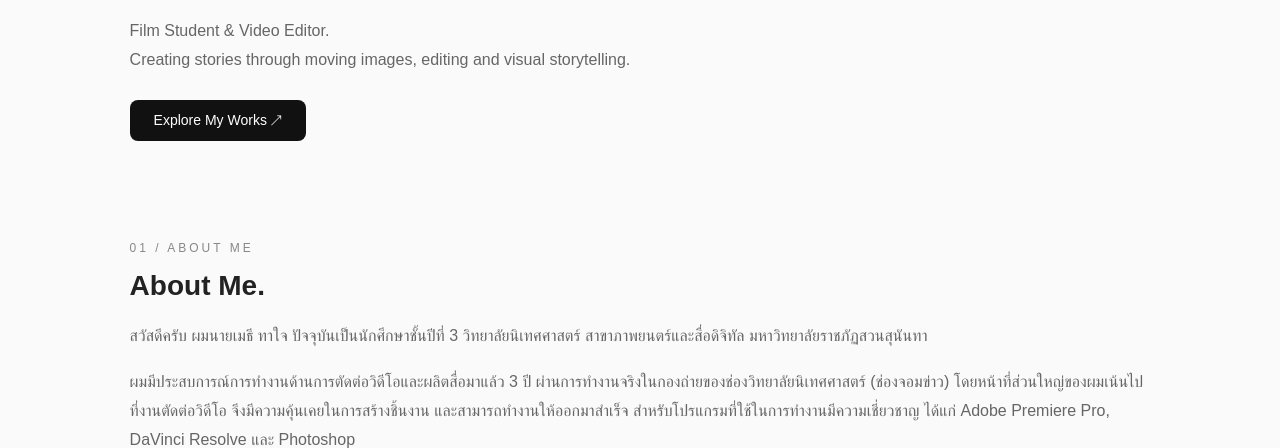
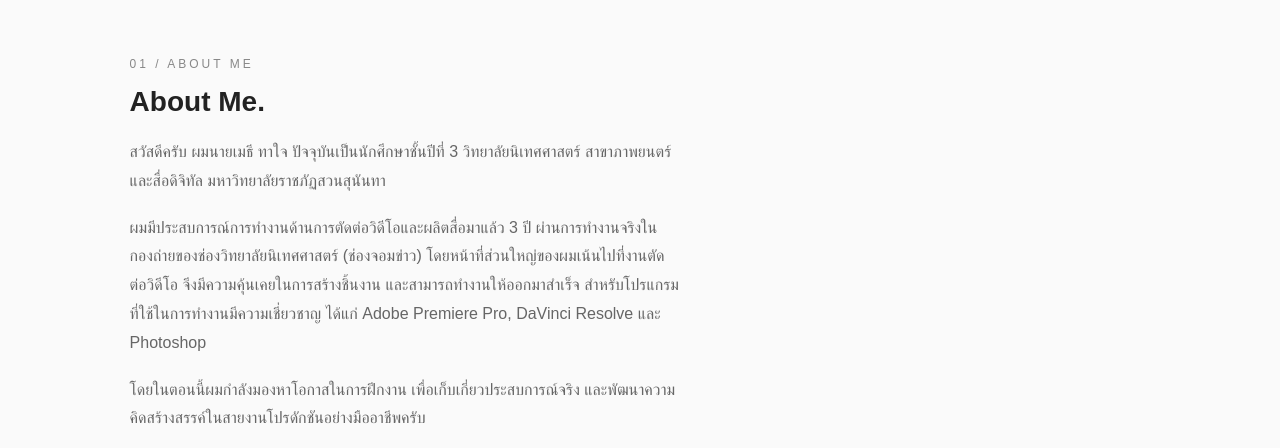
Before and after one commit to methithati-eng/methee-portfolio, a plain HTML site: page index.html in a window 1280 px wide. Shown: the part 346-794 px from the top of the page. Drawn offline with Linux system fonts and the light colour scheme.

Commit message:
Update index.html

```diff
--- a/index.html
+++ b/index.html
@@ -351,13 +351,6 @@ footer {
 <section id="home" class="hero">
   <div class="tag">WELCOME TO MY PORTFOLIO</div>
   <h1>MATEE<br>TAJAI.</h1>
-  <p>
-    Film Student & Video Editor.<br>
-    Creating stories through moving images,
-    editing and visual storytelling.
-  </p>
-  <a href="#works" class="button">Explore My Works ↗</a>
-</section>
 
 <section id="about">
   <div class="tag">01 / ABOUT ME</div>
```
